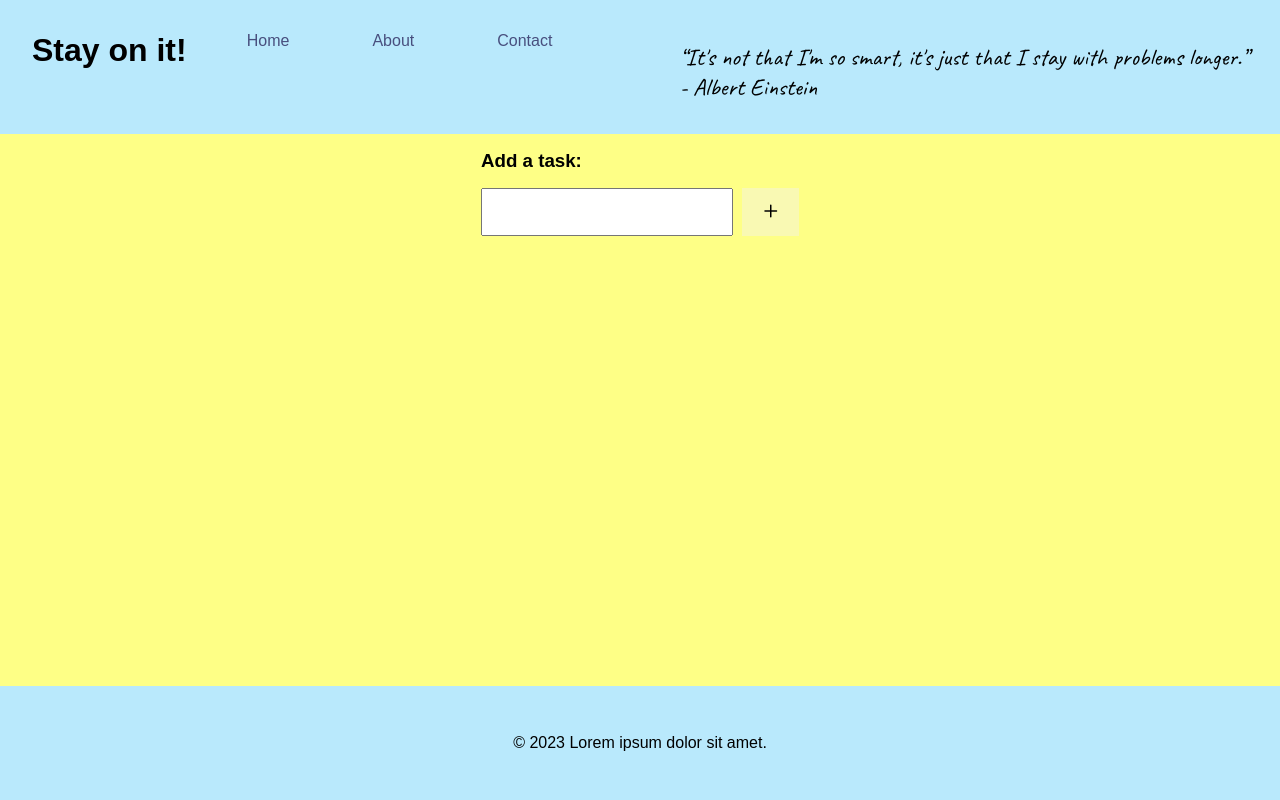
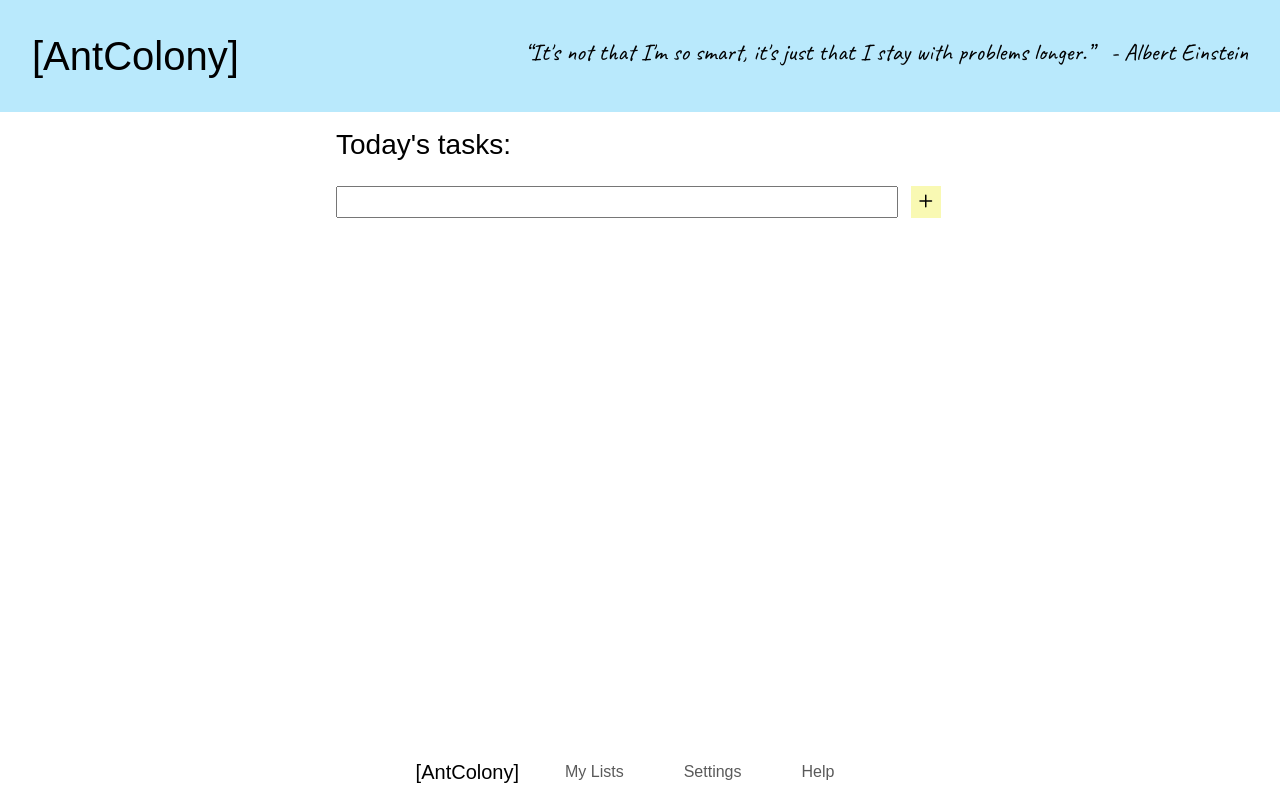
Before and after one commit to Shatuw/toDoList, a plain HTML site: page index.html in a window 1280 px wide. Drawn offline with nearby package versions, Linux system fonts and the light colour scheme; a web font is replaced by a local one.

Commit message:
merging changes

```diff
--- a/index.html
+++ b/index.html
@@ -5,44 +5,49 @@
     <meta http-equiv="X-UA-Compatible" content="IE=edge">
     <meta name="viewport" content="width=device-width, initial-scale=1.0">
     <link rel="stylesheet" href="style.css">
-    <!-- <link href="https://cdn.jsdelivr.net/npm/bootstrap@5.3.0-alpha3/dist/css/bootstrap.min.css" rel="stylesheet" integrity="sha384-KK94CHFLLe+nY2dmCWGMq91rCGa5gtU4mk92HdvYe+M/SXH301p5ILy+dN9+nJOZ" crossorigin="anonymous"> -->
+    <link href="https://cdn.jsdelivr.net/npm/bootstrap@5.3.0-alpha3/dist/css/bootstrap.min.css" rel="stylesheet" integrity="sha384-KK94CHFLLe+nY2dmCWGMq91rCGa5gtU4mk92HdvYe+M/SXH301p5ILy+dN9+nJOZ" crossorigin="anonymous">
     <link href="https://fonts.googleapis.com/css2?family=Caveat&family=Finlandica&display=swap" rel="stylesheet">
     <title>ToDoList</title>
 </head>
 <body>
     <header>
-        <h1>Stay on it!</h1>
+        <h1>[AntColony]</h1>
+        <h4 class='inspo-quote'>
+            “It's not that I'm so smart, it's just that I stay with problems longer.”&nbsp&nbsp&nbsp- Albert Einstein
+        </h4>
+    </header>
 
-        <nav>
-            <ul>
-                <li><a href="#">Home</a></li>
-                <li><a href="">About</a></li>
-                <li><a href="#footer">Contact</a></li>
-            </ul>
-        </nav>
-        <div class='inspo-quote'>
-            “It's not that I'm so smart, it's just that I stay with problems longer.”
-        </br>
-        - Albert Einstein
-        </div>
-    </header>
     <main>
 
         <section>
-            <h3>Add a task:</h3>
+            <h3>Today's tasks:</h3>
             <form>
                 <input type="text" name="" id="newTask">
                 <button class='new-task-btn' type="button" id="addNewTask" onclick="funcAddNewTask()"><i class="fa-regular fa-plus"></i></button>
             </form>
             <ul id='taskList'></ul>
-
         </section>
     </main>
+    <nav class="navbar navbar-expand-lg navbar-light ">
+        <a class="navbar-brand navbar-brand-custom" href="#">[AntColony]</a>
+        <button class="navbar-toggler" type="button" data-toggle="collapse" data-target="#navbarNav" aria-controls="navbarNav" aria-expanded="false" aria-label="Toggle navigation">
+          <span class="navbar-toggler-icon"></span>
+        </button>
+        <div class="collapse navbar-collapse" id="navbarNav">
+          <ul class="navbar-nav">
+            <li class="nav-item active">
+              <a class="nav-link" href="#">My Lists<span class="sr-only">(current)</span></a>
+            </li>
+            <li class="nav-item">
+              <a class="nav-link" href="#">Settings</a>
+            </li>
+            <li class="nav-item">
+              <a class="nav-link" href="#">Help</a>
+            </li>
 
-    <footer id="footer">
-        <p>&copy; 2023 Lorem ipsum dolor sit amet.</p>
-    </footer>
-
+          </ul>
+        </div>
+      </nav>
     <script src="https://kit.fontawesome.com/1d3c3742c4.js" crossorigin="anonymous"></script>
     <script src="index.js"></script>
 </body>
--- a/index.js
+++ b/index.js
@@ -5,43 +5,71 @@ function funcAddNewTask() {
 
     // Create a new list item and set its text content to the user's input
     let newTaskItem = document.createElement("li");
-    newTaskItem.textContent = userInput;
+    let taskText = document.createElement("span"); // create a span for the task text
+    taskText.textContent = userInput;
+    newTaskItem.appendChild(taskText);
 
     // Clear the input field
     document.getElementById("newTask").value = "";
 
     // button to mark the task as complete
     let completeButton = document.createElement("button");
-    completeButton.textContent = "Done";
+    let icon1 = document.createElement("i");
+    icon1.className = "fas fa-check"; // fa classes for the check icon
+    completeButton.appendChild(icon1);
     completeButton.onclick = function() {
-    newTaskItem.classList.add("completed");
-    taskList.appendChild(newTaskItem); // Move the completed task to the bottom of the list
+        newTaskItem.classList.add("completed");
+        taskList.appendChild(newTaskItem); // Move the completed task to the bottom of the list
     };
 
     // button to remove the task
     let removeButton = document.createElement("button");
-    removeButton.textContent = "Remove";
+    let icon2 = document.createElement("i");
+    icon2.className = "fas fa-xmark"; // fa classes for the x icon
+    removeButton.appendChild(icon2);
     removeButton.onclick = function() {
-    taskList.removeChild(newTaskItem);
+        taskList.removeChild(newTaskItem);
     };
 
     // button to edit the task
     let editButton = document.createElement("button");
-    editButton.textContent = "Edit";
+    let icon3 = document.createElement("i");
+    icon3.className = "fas fa-pencil"; // fa classes for the pencil icon
+    editButton.appendChild(icon3);
     editButton.onclick = function() {
         // Display the task text in the input field (without the text from the butttons)
-        document.getElementById("newTask").value = newTaskItem.childNodes[0].textContent;
+        document.getElementById("newTask").value = taskText.textContent;
         // Remove the task item from the list
         taskList.removeChild(newTaskItem);
     };
 
     // Add the buttons to the new task item
     newTaskItem.appendChild(completeButton);
+    newTaskItem.appendChild(editButton);
     newTaskItem.appendChild(removeButton);
-    newTaskItem.appendChild(editButton);
+
+
+    // Add a class to the task text span
+    taskText.classList.add("task-text");
 
 
     // Insert the new task item at the top of the task list
     taskList.insertBefore(newTaskItem, taskList.firstChild);
+}
 
-}
+
+// // simulate a click event on the submit button
+// const inputField = document.getElementById("newTask");
+// const submitBtn = document.getElementById("addNewTask");
+
+// inputField.addEventListener('keydown', e) => {
+//     if (e.key === 'Enter') {
+//         e.preventDefault();
+//         submitBtn.click();
+
+// }
+
+// empty input field doesnt add a new task
+// return completes add task function -
+// hover over all buttons & nav links
+// daily quotes
--- a/style.css
+++ b/style.css
@@ -6,76 +6,54 @@
     font-family: 'Finlandica', sans-serif;
 }
 
-
 body{
     height: 100vh;
-    background-color: #FEFF86 !important;
+    background-color: #white !important;
     font-family: Arial, Helvetica, sans-serif;
     display: flex;
     flex-direction: column;
     align-items: center;
 }
 
-
 header {
     display: flex;
     justify-content: space-between;
+    align-items: center;
     padding: 2em;
     width: 100%;
     flex-wrap: wrap;
     background-color: #B9E9FC;
 }
 
-
-header ul{
-    display: flex;
-    list-style: none;
-    gap: 1em;
-
+header h1{
+    margin: 0px;
 }
-
-
-a{
-    text-decoration: none !important;
-    color: rgb(72, 79, 126)!important;
-}
-
-
-a:hover{
-    text-decoration:line-through !important;
-}
-
 
 .inspo-quote {
     font-family: 'Caveat', cursive;
     font-size: 24px;
-    padding-top: 10px;
 }
 
-
 main{
-    width:350px ;
+    width:50%;
     height: 100vh;
     padding: 1em;
-    overflow: auto;
+    overflow: none;
 }
 
-
-/* section h3{
-    padding: 1rem;
-} */
-
+section h3{
+    margin:0px;
+}
 
 section form{
     background-color: transparent !important;;
     width: 100%;
-    height: 5rem;
+    height:5rem;
     display: flex;
     align-items: center;
     gap: 0.6rem;
     border-radius: 0.5rem;
 }
-
 
 #addNewTask{
     font-size: 1rem;
@@ -86,14 +64,15 @@ section form{
     /* border: none; */
 }
 
-
 .new-task-btn{
     border:none;
     background-color:#f9f9b3 !important;
+    margin: 3px
  }
 
  .new-task-btn:hover{
-    background-color:#d1d1b2 !important;
+    background-color:#f6f614 !important;
+
  }
 
  li {
@@ -101,23 +80,40 @@ section form{
     display: flex;
     align-items: center;
     justify-content: space-between;
-    text-align: left;
-    margin-right: 67px;
+    align-items: center;
+}
 
-  }
+li button {
+    align-self: flex-end;
+    width: 25px;
+    height: 25px;
+    margin: 6px;
+    background-color: #e2e2ea;
+    border-radius: 10%;
+    border: none;
+}
 
-  li button {
-    align-self: flex-end;
-  }
-
+.task-text {
+    flex: 1;
+    font-size: 18px;
+}
 
 #newTask{
-    font-size: 1.5rem;
-    padding: 0.3rem;
-    width: 80%;
-    height: 3rem;
+    font-size: 18px;
+    padding: 0.2rem;
+    width: 100%;
+    height: 2rem;
 }
 
+#addNewTask.new-task-btn {
+    height: 2rem;
+    width: 2rem
+}
+
+#taskList{
+    padding:0;
+
+}
 .tasklist {
     padding-top: 15px;
 }
@@ -129,13 +125,79 @@ section form{
 
 /* hides buttons when completed button is clicked */
 .completed button {
-display: none;
+    display: none;
 }
 
+.nav-item a{
+    margin:0px 30px;
+    padding:0px !important;
+}
+.nav-item{
+    position: relative;
+    display: block;
+  }
 
-footer{
-    padding: 3em;
+.nav-item:before, .nav-item:after {
+    content: '';
+    position: absolute;
+    width: 0%;
+    height: 1px;
+    top: 50%;
+    margin-top: -0.5px;
+    background: black;
+}
+
+/* .nav-item:before {
+    left: -.1px;
+} */
+
+.nav-item:after {
+    /* right: .1px; */
+    background: black;
+    transition: width 0.4s cubic-bezier(0.22, 0.61, 0.36, 1);
+}
+
+.nav-item:hover:before {
+    background: black;
     width: 100%;
-    background-color: #B9E9FC;
-    text-align: center;
+    transition: width 0.3s cubic-bezier(0.22, 0.61, 0.36, 1);
 }
+
+.nav-item:hover:after {
+    background: transparent;
+    width: 100%;
+    transition: 0s;
+}
+
+.navbar-brand-custom {
+    background-image: linear-gradient(
+        to right,
+        #54b3d6,
+        #54b3d6 50%,
+        #000 50%
+        );
+    background-size: 200% 100%;
+    background-position: -100%;
+    display: inline-block;
+    padding: 5px 0;
+    position: relative;
+    -webkit-background-clip: text;
+    -webkit-text-fill-color: transparent;
+    transition: all 0.3s ease-in-out;
+}
+
+.navbar-brand-custom:before {
+    content: '';
+    background: #54b3d6;
+    display: block;
+    position: absolute;
+    bottom: -3px;
+    left: 0;
+    width: 0;
+    height: 3px;
+    transition: all 0.3s ease-in-out;
+}
+
+.navbar-brand-custom:hover {
+     background-position: 0;
+}
```
